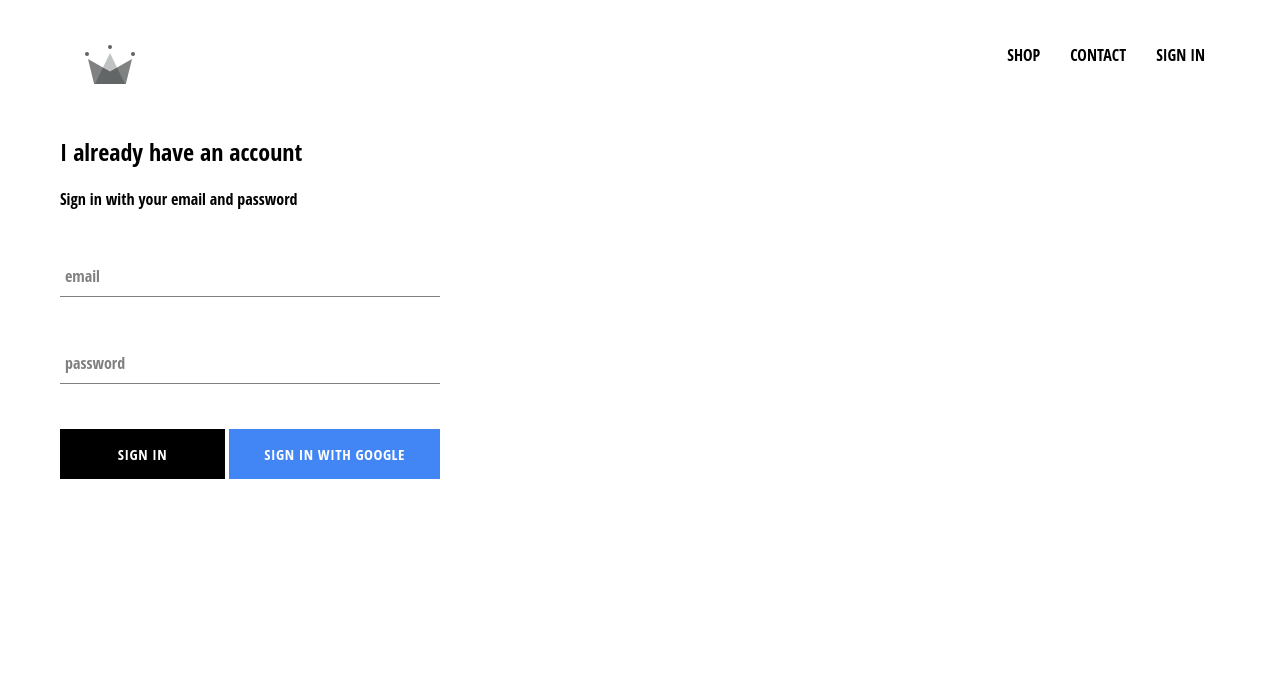
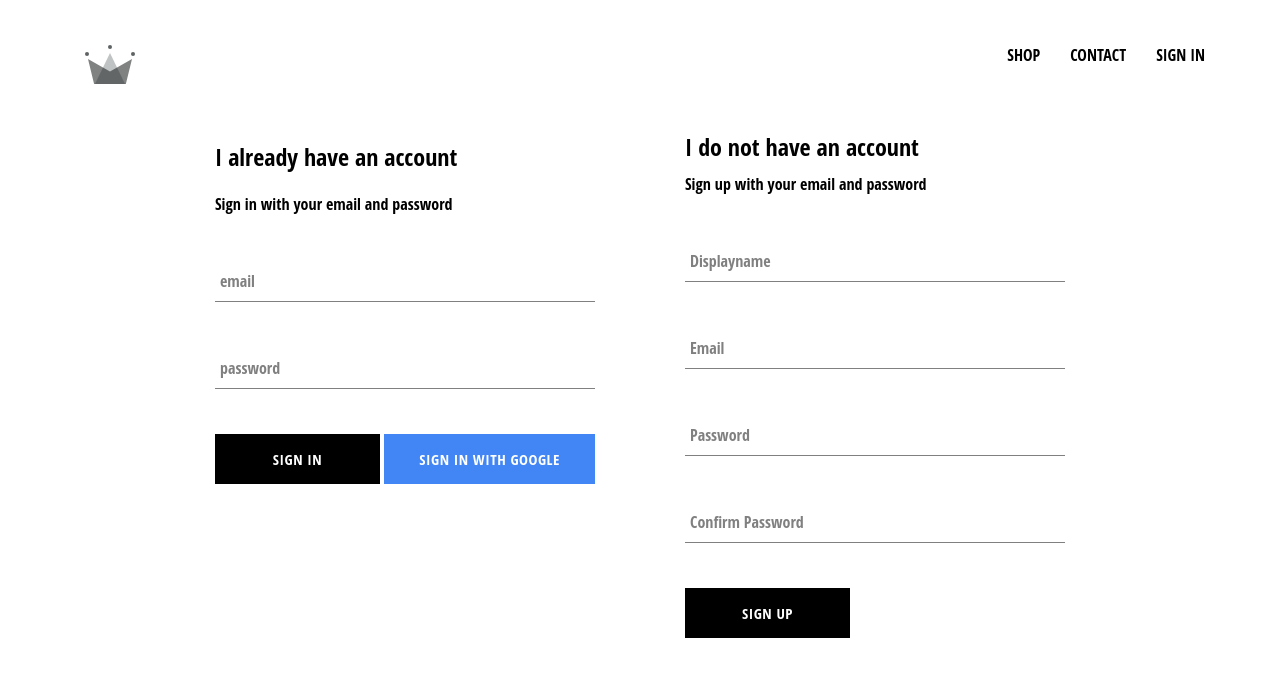
Before and after one commit to alcreates/Tienda, a React (Create React App) app: page /signin in a window 1280 px wide. Shown: the top 676 px of the page. Built offline with nearby package versions, Linux system fonts and the light colour scheme; no server answers.

Commit message:
implemented sign up

```diff
--- a/src/App.js
+++ b/src/App.js
@@ -6,7 +6,7 @@
 import ShopPage from './pages/shoppage/shoppage.component';
 import Header from './components/Header/header.component';
 import SignInAndSignUpPage from './pages/sign-in-and-sign-up/sign-in-and-sign-up.component';
-import { auth } from './firebase/firebase.utils';
+import { auth, createUserProfileDocument } from './firebase/firebase.utils';
 
 class App extends React.Component {
   constructor(props){
@@ -18,9 +18,22 @@
   }
   unSubscribeFromAuth = null;
   componentDidMount() {
-    this.unSubscribeFromAuth = auth.onAuthStateChanged(user => {
-      this.setState({currentUser: user})
-      console.log(user)
+    this.unSubscribeFromAuth = auth.onAuthStateChanged(async(userAuth) => {
+
+      if(userAuth) {
+        const userRef = await createUserProfileDocument(userAuth);
+        userRef.onSnapshot(snapShot => {
+          this.setState({
+            currentUser:{
+              id: snapShot.id,
+              ...snapShot.data()
+            }
+          });
+
+        });
+      }
+      this.setState({currentUser: userAuth});
+
     })
   }
 
--- /dev/null
+++ b/src/components/signup/signup.component.jsx
@@ -0,0 +1,96 @@
+import React from 'react';
+import FormInput from '../form-input/form-input.component';
+import CustomButton from '../custom-button/custom-button.component';
+import { auth, createUserProfileDocument } from '../../firebase/firebase.utils';
+import './signup.styles.scss';
+
+
+
+class SignUp extends React.Component {
+    constructor(props){
+        super(props);
+        this.state = {
+            displayName: '',
+            email: '',
+            password: '',
+            confirmPassword: ''
+        }
+    }
+    handleSubmit = async event => {
+        event.preventDefault();
+        const {displayName, email, password, confirmPassword} = this.state;
+        if(password !== confirmPassword) {
+            alert(`Passwords don't match`)
+            return
+        }
+
+        try {
+            const {user} = await auth.createUserWithEmailAndPassword(email, password);
+            createUserProfileDocument(user, {displayName});
+            this.setState({
+                displayName: '',
+                email: '',
+                password: '',
+                confirmPassword: ''
+            })
+        } catch (error) {
+            console.log(error);
+        }
+    }
+
+    handleChange = (event) => {
+        const {value, name} = event.target;
+
+        this.setState({
+            [name] : value
+        })
+    }
+
+
+    render() {
+        const {displayName, email, password, confirmPassword} = this.state;
+        return(
+            <div className='sign-up'>
+                <h2 className='title'>I do not have an account</h2>
+                <span>Sign up with your email and password</span>
+                <form className='sign-up-form' onSubmit={this.handleSubmit}>
+                    <FormInput
+                    type='text'
+                    label='Displayname'
+                    name='displayName'
+                    value={displayName}
+                    onChange={this.handleChange}
+                    >
+                    </FormInput>
+                    <FormInput
+                    type='email'
+                    label='Email'
+                    name='email'
+                    value={email}
+                    onChange={this.handleChange}
+                    >
+                    </FormInput>
+                    <FormInput
+                    type='password'
+                    name='password'
+                    label='Password'
+                    value={password}
+                    onChange={this.handleChange}
+                    >
+                    </FormInput>
+                    <FormInput
+                    type='password'
+                    label='Confirm Password'
+                    name='confirmPassword'
+                    value={confirmPassword}
+                    onChange={this.handleChange}
+                    >
+                    </FormInput>
+                    <CustomButton type="submit">Sign Up</CustomButton>
+                </form>
+            </div>
+        )
+    }
+}
+
+export default SignUp;
--- /dev/null
+++ b/src/components/signup/signup.styles.scss
@@ -0,0 +1,9 @@
+.sign-up {
+    display: flex;
+    flex-direction: column;
+    width: 380px;
+
+    .title {
+      margin: 10px 0;
+    }
+  }
--- a/src/firebase/firebase.utils.js
+++ b/src/firebase/firebase.utils.js
@@ -13,6 +13,28 @@
     measurementId: "G-YVF2VLWF0W"
   };
 
+  export const createUserProfileDocument = async( userAuth,additionalData) => {
+      if(!userAuth) return;
+      const userRef = firestore.doc(`users/${userAuth.uid}`);
+      const snapShot = await userRef.get();
+      if(!snapShot.exists) {
+          const { displayName, email } = userAuth;
+          const createdAt = new Date();
+
+          try {
+            await userRef.set({
+                displayName,
+                email,
+                createdAt,
+                ...additionalData
+            });
+          } catch(err){
+            console.log(err.message, 'error creating user');
+          }
+        }
+        return userRef;
+  }
+
   firebase.initializeApp(config);
 
   export const auth = firebase.auth();
--- a/src/pages/sign-in-and-sign-up/sign-in-and-sign-up.component.jsx
+++ b/src/pages/sign-in-and-sign-up/sign-in-and-sign-up.component.jsx
@@ -1,11 +1,13 @@
 import React from 'react';
 import './sign-in-and-sign-up.styles.scss';
 import SingIn from '../../components/sign-in/sign-in.component';
+import SingUp from '../../components/signup/signup.component';
 
 const SignInAndSignUpPage = () => {
     return(
         <div className="sign-in-and-sign-up">
             <SingIn/>
+            <SingUp/>
         </div>
     )
 }
--- a/src/pages/sign-in-and-sign-up/sign-in-and-sign-up.styles.scss
+++ b/src/pages/sign-in-and-sign-up/sign-in-and-sign-up.styles.scss
@@ -0,0 +1,6 @@
+.sign-in-and-sign-up {
+    width: 850px;
+    display: flex;
+    justify-content: space-between;
+    margin: 30px auto;
+}
```
